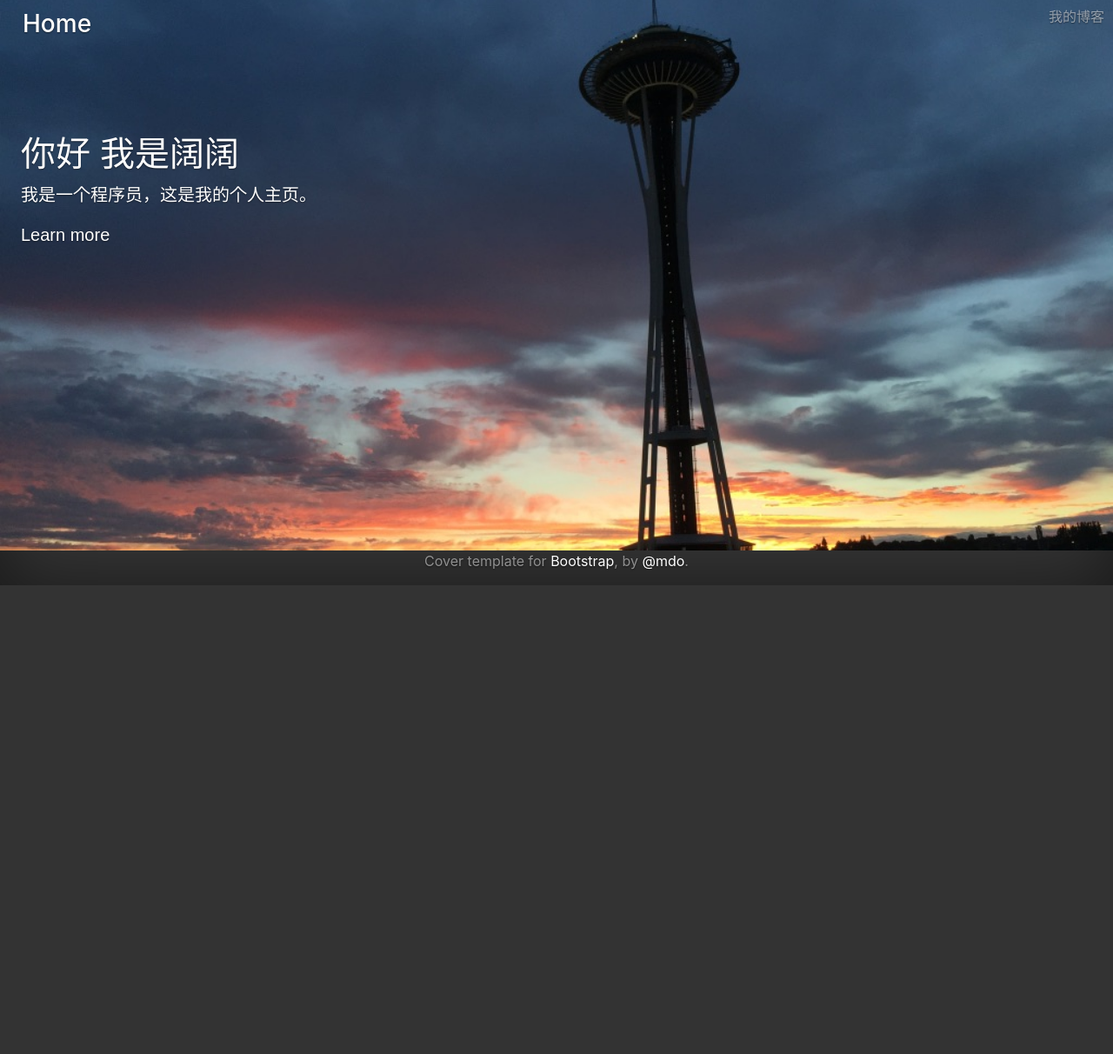
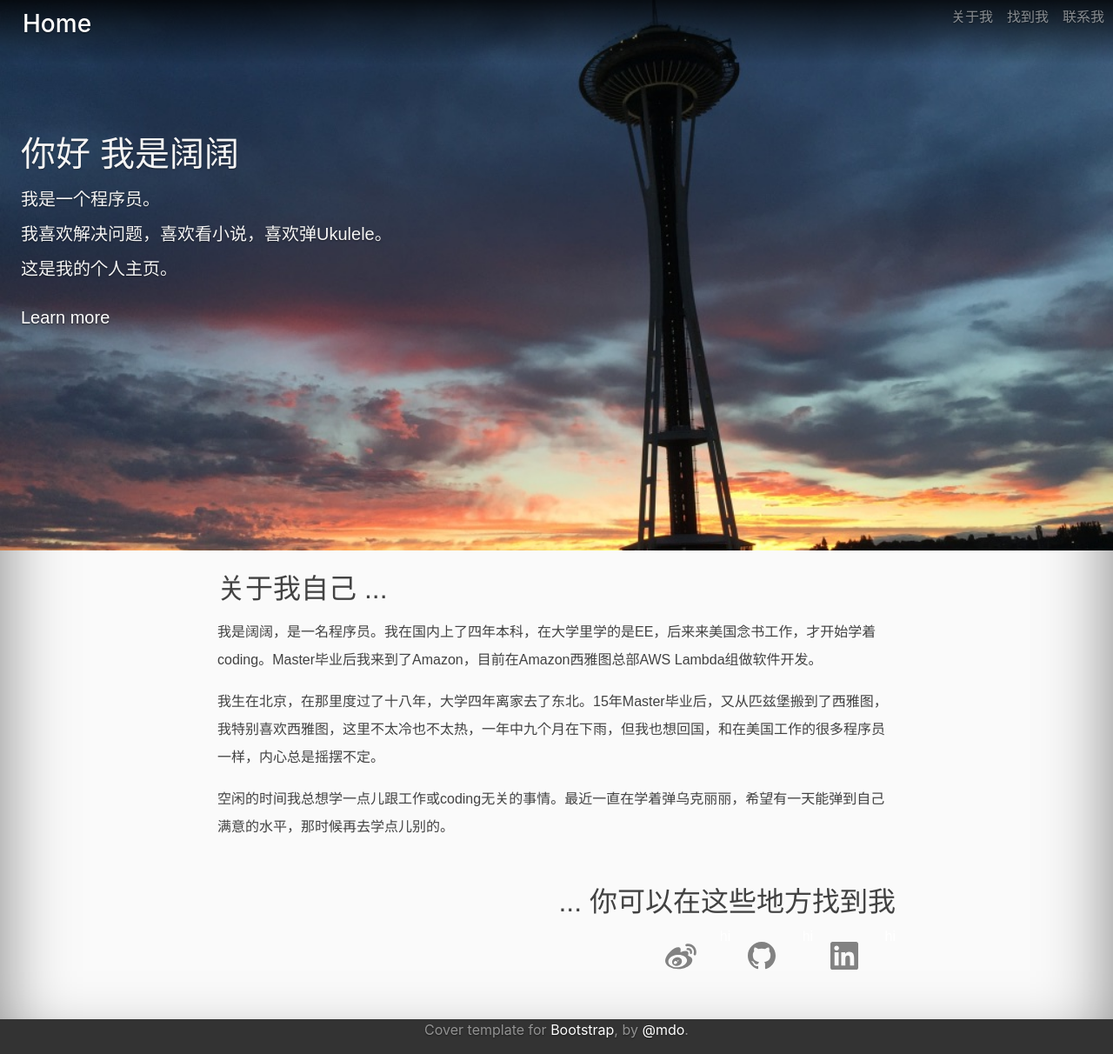
Before and after one commit to xkuokuo/xkuokuo.homepage, a plain HTML site: page index.html in a window 1280 px wide. Shown: the part 7-1219 px from the top of the page at 87% size. Before the commit the page ends 800 px from the top, so only its background shows below. Drawn offline with nearby package versions, Linux system fonts and the light colour scheme.

Commit message:
Add More Info In Home Page

```diff
--- a/index.html
+++ b/index.html
@@ -23,12 +23,16 @@
         <div class="inner">
           <h3 class="masthead-brand"><a class="nav-link active" href="#">Home</a></h3>
           <nav class="nav nav-masthead justify-content-center">
-            <a class="nav-link" href="#">我的博客</a>
+            <a class="nav-link" href="#about_me">关于我</a>
+            <a class="nav-link" href="#social_media">找到我</a>
+            <a class="nav-link" href="#">联系我</a>
           </nav>
         </div>
       </header>
 
-      <main role="main" class="inner cover" style="background-image:url(static/img/spaceneedle_background.jpg)">
+      <main role="main" class="inner">
+
+      <div class="cover" style="background-image:url(static/img/spaceneedle_background.jpg)">
         <div class="row">
           <div class="col">
             <div class="cover_text_content">
@@ -36,23 +40,54 @@
                 <h1 class="cover-heading">你好 我是阔阔</h1>
               </div>
               <div>
-              <p class="lead">我是一个程序员，这是我的个人主页。</p>
+                <p class="lead">我是一个程序员。
+                <br>我喜欢解决问题，喜欢看小说，喜欢弹Ukulele。
+                <br>这是我的个人主页。</p>
               </div>
               <p class="lead">
-            <a href="#">Learn more</a>
+                <a href="https://blog.xinkuo.me">Learn more</a>
               </p>
             </div>
           </div>
         </div>
+      </div>
+
+      <div id="about_me" class="about_me">
+        <div class="row">
+          <div class="col">
+          <div class="about_me_content">
+            <h2>关于我自己 ...</h2>
+            <p>我是阔阔，是一名程序员。我在国内上了四年本科，在大学里学的是EE，后来来美国念书工作，才开始学着coding。Master毕业后我来到了Amazon，目前在Amazon西雅图总部AWS Lambda组做软件开发。</p>
+            <p>我生在北京，在那里度过了十八年，大学四年离家去了东北。15年Master毕业后，又从匹兹堡搬到了西雅图，我特别喜欢西雅图，这里不太冷也不太热，一年中九个月在下雨，但我也想回国，和在美国工作的很多程序员一样，内心总是摇摆不定。</p>
+            <p>空闲的时间我总想学一点儿跟工作或coding无关的事情。最近一直在学着弹乌克丽丽，希望有一天能弹到自己满意的水平，那时候再去学点儿别的。</p>
+          </div>
+          </div>
+        </div>
+      </div>
+
+      <div id="social_media" class="social_media">
+        <div class="row">
+          <div class="col">
+            <div class="social_media_content">
+              <h2>... 你可以在这些地方找到我</h2>
+              <ul class="social_media_list">
+                <li><a href="https://weibo.com/2663109067"><svg class="svg_icon"><use xlink:href="static/img/minima-social-icons.svg#weibo"></use></svg>hi</a></li>
+                <li><a href="https://github.com/xkuokuo"><svg class="svg_icon"><use xlink:href="static/img/minima-social-icons.svg#github"></use></svg>hi</a></li>
+                <li><a href="https://www.linkedin.com/in/xin-kuo"><svg class="svg_icon"><use xlink:href="static/img/minima-social-icons.svg#linkedin"></use></svg>hi</a></li>
+              </ul>
+            </div>
+          </div>
+        </div>
+      </div>
+
       </main>
 
-      <footer class="mastfoot mt-auto">
+      <footer class="mastfoot">
         <div class="inner">
           <p>Cover template for <a href="https://getbootstrap.com/">Bootstrap</a>, by <a href="https://twitter.com/mdo">@mdo</a>.</p>
         </div>
       </footer>
     </div>
-
 
     <!-- Bootstrap core JavaScript
       ================================================== -->
--- a/static/css/cover.css
+++ b/static/css/cover.css
@@ -26,7 +26,7 @@ a:hover {
 
 html,
 body {
-  background-color: #333;
+  background-color: #fafafa;
 }
 
 body {
@@ -43,10 +43,12 @@ body {
  */
 .masthead {
   position: fixed;
+  height: 5rem;
   top: 0;
   left: 0;
   width: 100%;
   padding: 10px;
+  background: linear-gradient(rgba(0, 0, 0, 0.9), rgba(0, 0, 0, 0));
 }
 
 .masthead-brand {
@@ -91,7 +93,9 @@ body {
   width: 100%;
   height: 80vh;
   padding: 10rem 1.5rem;
+  color: #f5f5f5;
   font-family: Arial, "Microsoft YaHei", "微软雅黑";
+  line-height: 2;
   background-repeat: no-repeat;
   background-size: cover;
   background-position: center top;
@@ -101,10 +105,64 @@ body {
   text-align: left;
 }
 
+/*
+ * About me
+ */
+.about_me {
+  color: #424242;
+  text-shadow: none;
+  text-align: left;
+  font-family: Arial, "Microsoft YaHei", "微软雅黑";
+  line-height: 2;
+  margin-bottom: 15px;
+}
+.about_me h2 {
+  margin-top: 15px;
+  margin-bottom: 15px;
+}
+.about_me p {
+}
+.about_me_content {
+  max-width: 800px;
+  margin: auto;
+  padding: 10px;
+}
+
+
+/*
+ * Social media
+ */
+.social_media {
+  color: #424242;
+  text-shadow: none;
+  text-align: right;
+  font-family: Arial, "Microsoft YaHei", "微软雅黑";
+}
+.social_media_content {
+  max-width: 800px;
+  margin: auto;
+  padding: 10px;
+}
+ul.social_media_list {
+  list-style-type: none;
+}
+ul.social_media_list li {
+  display: inline;
+}
+.svg_icon {
+  width: 48px;
+  height: 48px;
+  display: inline-block;
+  fill: #828282;
+  margin: 15px;
+  vertical-align: text-top;
+}
+
 
 /*
  * Footer
  */
 .mastfoot {
+  background-color: #333;
   color: rgba(255, 255, 255, .5);
 }
```
Also changed, not shown: static/img/minima-social-icons.svg (added), 2 other files. Lines whose indentation alone changed are shown as unchanged.
